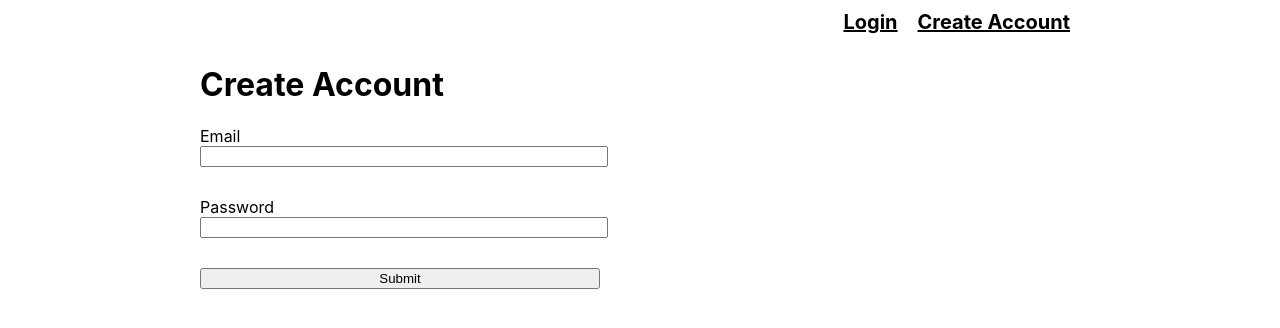
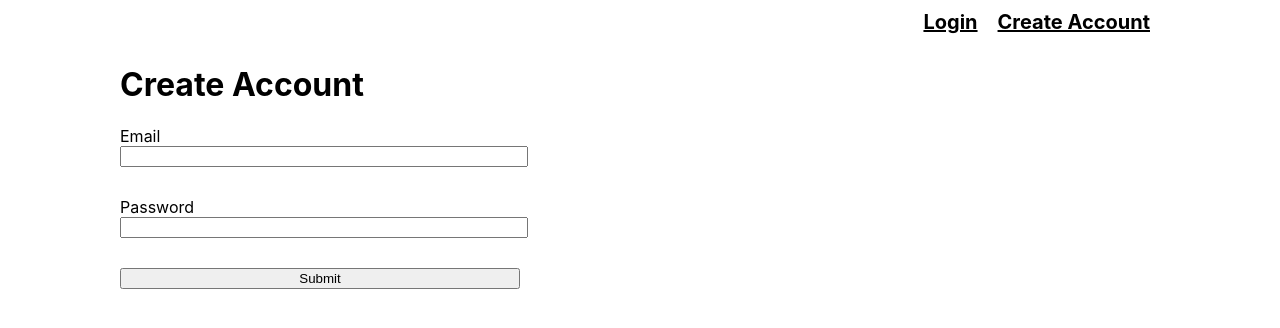
Before and after one commit to cmm1156/Dynamic-Web-Exercise-Five, a React (Create React App) app: page /create-account in a window 1280 px wide. Shown: the top 328 px of the page. Built offline with nearby package versions, Linux system fonts and the light colour scheme; no server answers.

Commit message:
creating account issue fixed

```diff
--- a/src/App.css
+++ b/src/App.css
@@ -1,6 +1,6 @@
 .App {
-  margin-left: 200px;
-  margin-right: 200px;
+  max-width: 1040px;
+  margin: 0 auto;
 }
 
 .Header {
--- a/src/components/CreateAccountForm.js
+++ b/src/components/CreateAccountForm.js
@@ -1,10 +1,10 @@
 import React from "react";
-import CreateAccountFunction from "../App.js";
 
 // This function is a piece of the webpage
 // Think the function like an image that can be inserted into the page
 // the CreateAccountFunction is in App.js and is the backend function that sends the email and password to Firebase
-function CreateAccountForm() {
+function CreateAccountForm({ CreateAccountFunction }) {
+  // ** FIXED THE ISSUE 12/3/2020 : ^^^ CreateAccountFunction was missing as prop
   return (
     <div>
       <form className="SignupForm" onSubmit={(e) => CreateAccountFunction(e)}>
```
Also changed, not shown: src/App.js (+15 -17 lines), 1 other file (tests, documents, lock files or other folders).
